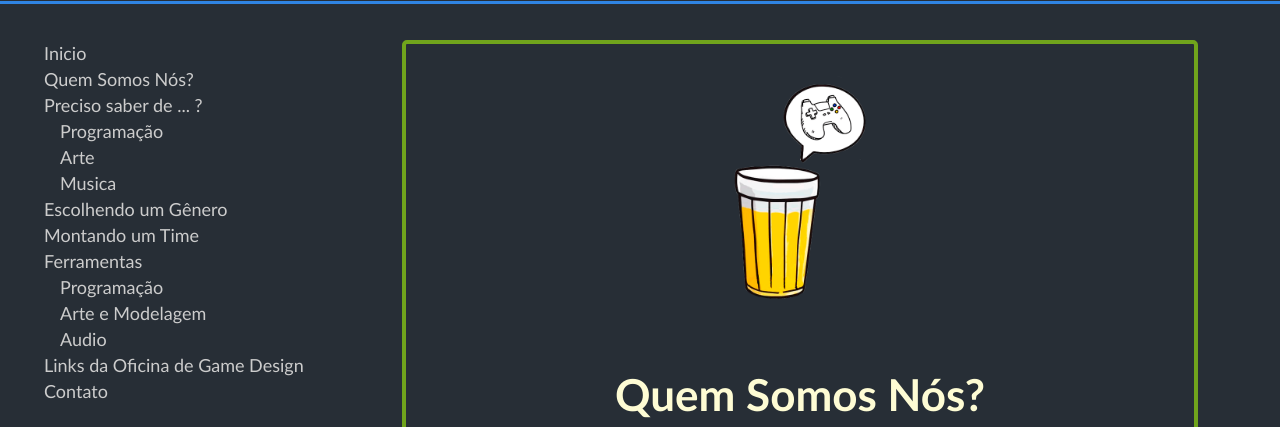
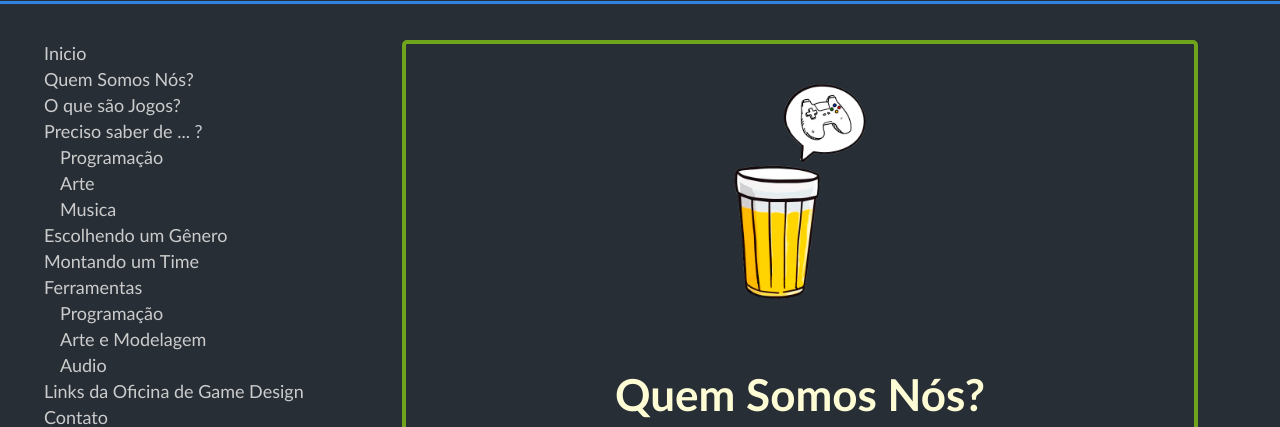
Before and after one commit to Falme/crie.games, a PHP site: page / in a window 1280 px wide. Shown: the part 70-497 px from the top of the page. Run offline with PHP 8.4, Linux system fonts and the light colour scheme.

Commit message:
Criado a sessão O que são Jogos? no menu

```diff
--- a/index.php
+++ b/index.php
@@ -23,6 +23,7 @@
 					<ol>
 						<li><a href="#header">Inicio</a></li>
 						<li><a href="#nav-game">Quem Somos Nós?</a></li>
+						<li><a href="#o-que-sao-jogos">O que são Jogos?</a></li>
 						<li><a href="#nav-skills">Preciso saber de ... ?</a></li>
 						<ul>
 							<a href="#nav-skills-programming">Programação</a>
```
